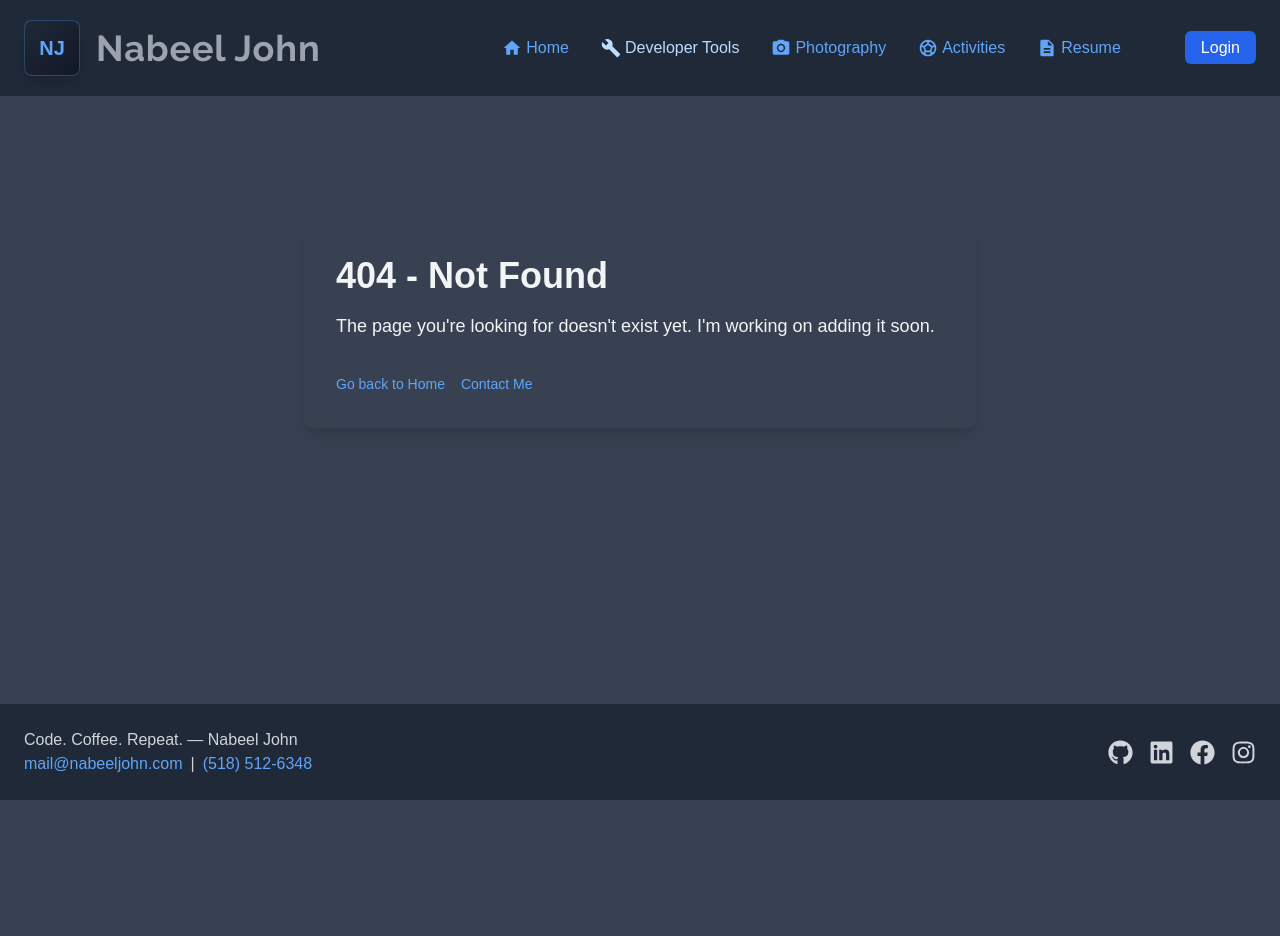
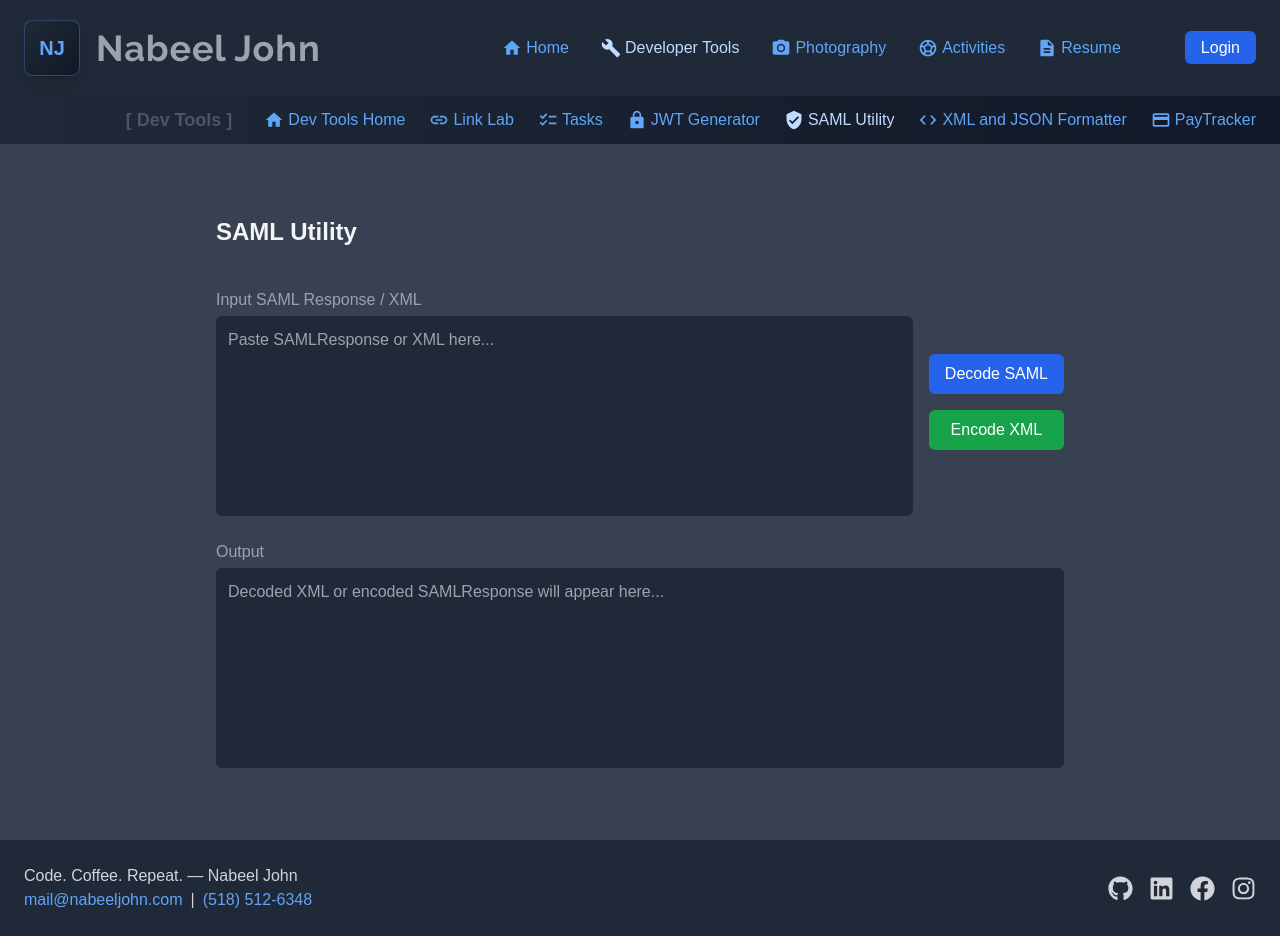
Before and after one commit to nabeeljohn/njohnweb, a Next.js app: page /tools/saml in a window 1280 px wide. Before the commit this address had no page. Before the commit the page ends 800 px from the top, so only its background shows below. Built offline with nearby package versions, Linux system fonts and the light colour scheme.

Commit message:
saml placeholder

```diff
--- /dev/null
+++ b/app/tools/saml/page.tsx
@@ -0,0 +1,39 @@
+export default function SAML() {
+  return (
+    <div className="max-w-4xl mx-auto p-6 flex flex-col gap-6">
+      {/* Header */}
+      <h1 className="text-2xl font-semibold text-gray-100 mb-4">SAML Utility</h1>
+
+      {/* Input Section */}
+      <div className="flex flex-col md:flex-row gap-4">
+        <div className="flex-1 flex flex-col">
+          <label className="text-gray-400 mb-1">Input SAML Response / XML</label>
+          <textarea
+            placeholder="Paste SAMLResponse or XML here..."
+            className="flex-1 bg-gray-800 text-gray-100 p-3 rounded-md resize-none min-h-[200px] focus:outline-none focus:ring-2 focus:ring-blue-500"
+          />
+        </div>
+
+        {/* Buttons */}
+        <div className="flex flex-col justify-center gap-2 md:gap-4">
+          <button className="bg-blue-600 hover:bg-blue-700 text-white px-4 py-2 rounded-md">
+            Decode SAML
+          </button>
+          <button className="bg-green-600 hover:bg-green-700 text-white px-4 py-2 rounded-md">
+            Encode XML
+          </button>
+        </div>
+      </div>
+
+      {/* Output Section */}
+      <div className="flex flex-col">
+        <label className="text-gray-400 mb-1">Output</label>
+        <textarea
+          readOnly
+          placeholder="Decoded XML or encoded SAMLResponse will appear here..."
+          className="flex-1 bg-gray-800 text-gray-100 p-3 rounded-md resize-none min-h-[200px] focus:outline-none"
+        />
+      </div>
+    </div>
+  );
+}
--- a/appcomponents/devtools/devtoolsheader.tsx
+++ b/appcomponents/devtools/devtoolsheader.tsx
@@ -16,6 +16,7 @@ export default function DevToolsHeader() {
   const toolsHomeStyling = `${baseclassLinks} ${pathname === "/tools" ? activeClass : inactiveClass}`;
   const linkLabStyling = `${baseclassLinks} ${pathname === "/tools/url" ? activeClass : inactiveClass}`;
   const tasksStyling = `${baseclassLinks} ${pathname === "/tools/tasks" ? activeClass : inactiveClass}`
+  const samlStyling = `${baseclassLinks} ${pathname === "/tools/saml" ? activeClass : inactiveClass}`;
   const formatterStyling = `${baseclassLinks} ${pathname.includes("/tools/formatter") ? activeClass : inactiveClass}`;
   const payTrackerStyling = `${baseclassLinks} ${pathname === "/tools/paytracker" ? activeClass : inactiveClass}`;
 
@@ -58,7 +59,7 @@ export default function DevToolsHeader() {
                 </Link>
               </li>
               <li>
-                <Link href="/tools/saml" className={`${baseclassLinks} ${pathname === "/tools/saml" ? activeClass : inactiveClass}`}>
+                <Link href="/tools/saml" className={samlStyling}>
                   <MdVerifiedUser className="h-5 w-5" />
                   SAML Utility
                 </Link>
@@ -121,7 +122,7 @@ export default function DevToolsHeader() {
               </Link>
             </li>
             <li>
-              <Link href="/tools/saml" className="text-blue-400 hover:text-blue-300 flex items-center gap-1">
+              <Link href="/tools/saml" className={`${baseclassLinks} ${pathname === "/tools/saml" ? activeClass : inactiveClass}`}>
                 <MdVerifiedUser className="h-5 w-5" />
                 SAML Utility
               </Link>
```
